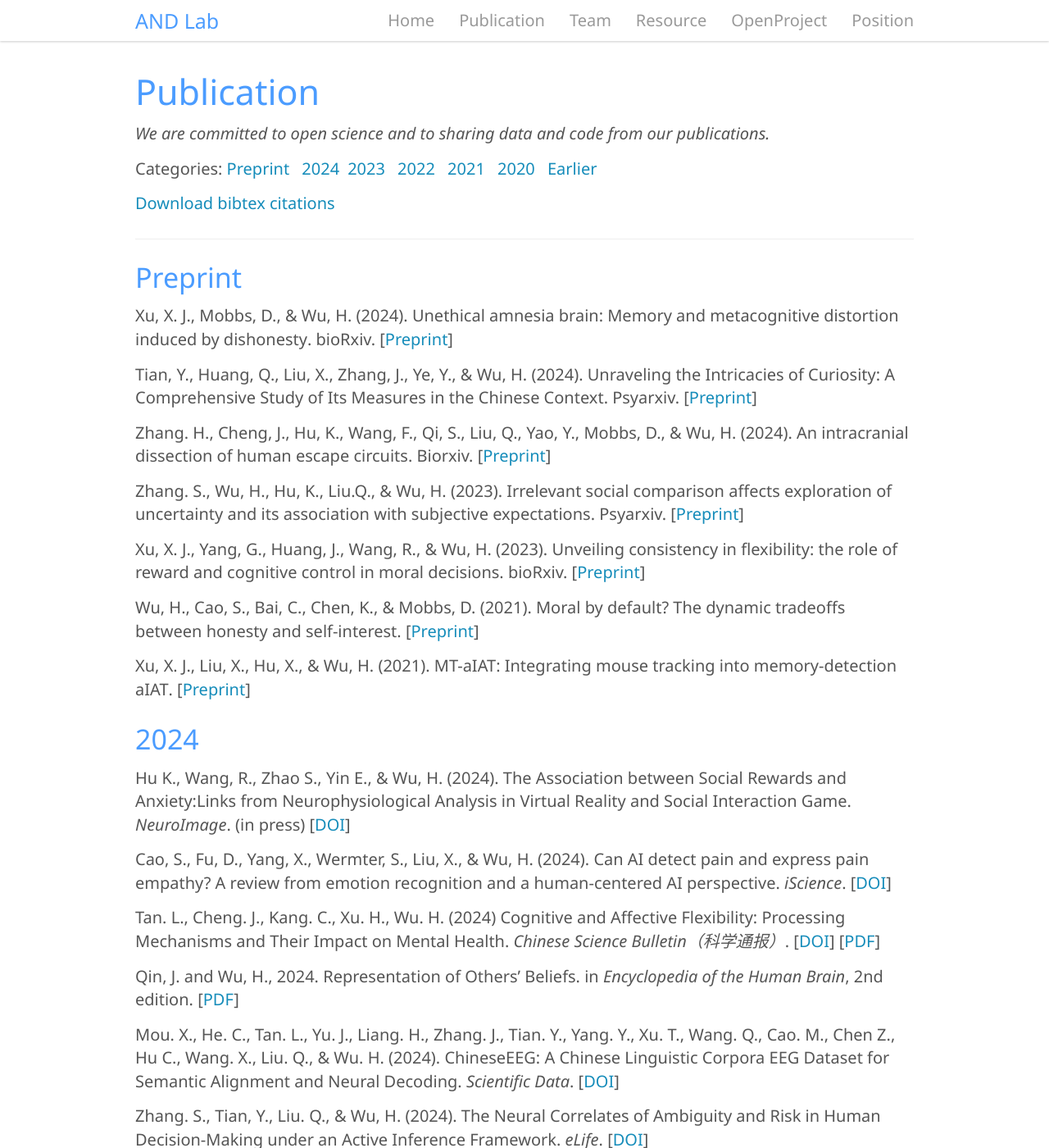
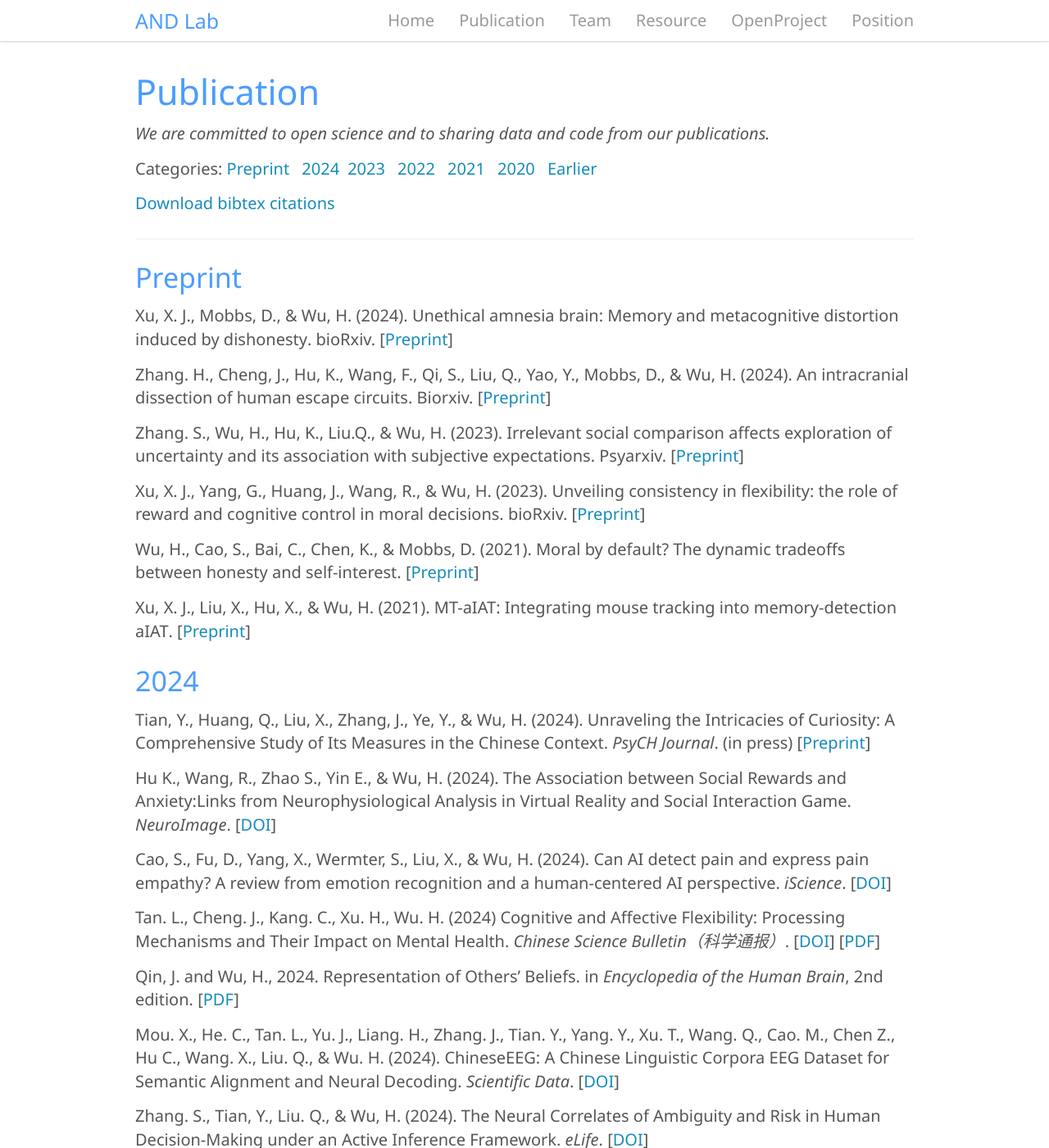
Before and after one commit to andlab-um/lab-website, a Jekyll site: the page built from _pages/publication.md, in a window 1280 px wide and 1400 px high. Shown: the whole window at 82% size. Built offline with Jekyll 4.4.1, drawn with Linux system fonts in a browser that asks for light colours; nearby versions of some CDN libraries; part of the change alters nothing that is shown.

Commit message:
update publication status

```diff
--- a/_pages/publication.md
+++ b/_pages/publication.md
@@ -18,8 +18,6 @@ permalink: /publication
 
 Xu, X. J., Mobbs, D., & Wu, H. (2024). **Unethical amnesia brain: Memory and metacognitive distortion induced by dishonesty**. bioRxiv. [[Preprint](https://www.biorxiv.org/content/10.1101/2024.03.03.583239v1){:target="_blank"}]
 
-Tian, Y., Huang, Q., Liu, X., Zhang, J., Ye, Y., & Wu, H. (2024). **Unraveling the Intricacies of Curiosity: A Comprehensive Study of Its Measures in the Chinese Context**.  Psyarxiv. [[Preprint](https://doi.org/10.31234/osf.io/5h6j8){:target="_blank"}]
-
 Zhang. H., Cheng, J., Hu, K., Wang, F., Qi, S., Liu, Q., Yao, Y., Mobbs, D., & Wu, H. (2024). **An intracranial dissection of human escape circuits**. Biorxiv. [[Preprint](https://doi.org/10.1101/2024.01.16.575785){:target="_blank"}]
 
 Zhang. S., Wu, H., Hu, K., Liu.Q., & Wu, H. (2023). **Irrelevant social comparison affects exploration of uncertainty and its association with subjective expectations**. Psyarxiv. [[Preprint](https://psyarxiv.com/74qvb/){:target="_blank"}]
@@ -32,7 +30,9 @@ Xu, X. J., Liu, X., Hu, X., & Wu, H. (2021). **MT-aIAT: Integrating mouse tracki
 
 ### 2024
 
-Hu K., Wang, R., Zhao S., Yin E., & Wu, H. (2024). **The Association between Social Rewards and Anxiety:Links from Neurophysiological Analysis in Virtual Reality and Social Interaction Game**. *NeuroImage*. (in press) [[DOI](https://doi.org/10.1016/j.neuroimage.2024.120846){:target="_blank"}]
+Tian, Y., Huang, Q., Liu, X., Zhang, J., Ye, Y., & Wu, H. (2024). **Unraveling the Intricacies of Curiosity: A Comprehensive Study of Its Measures in the Chinese Context**. *PsyCH Journal*. (in press) [[Preprint](https://doi.org/10.31234/osf.io/5h6j8){:target="_blank"}]
+
+Hu K., Wang, R., Zhao S., Yin E., & Wu, H. (2024). **The Association between Social Rewards and Anxiety:Links from Neurophysiological Analysis in Virtual Reality and Social Interaction Game**. *NeuroImage*. [[DOI](https://doi.org/10.1016/j.neuroimage.2024.120846){:target="_blank"}]
 
 Cao, S., Fu, D., Yang, X., Wermter, S., Liu, X., & Wu, H. (2024). **Can AI detect pain and express pain empathy? A review from emotion recognition and a human-centered AI perspective**. *iScience*. [[DOI](https://doi.org/10.1016/j.isci.2024.110570){:target="_blank"}]
 
```
